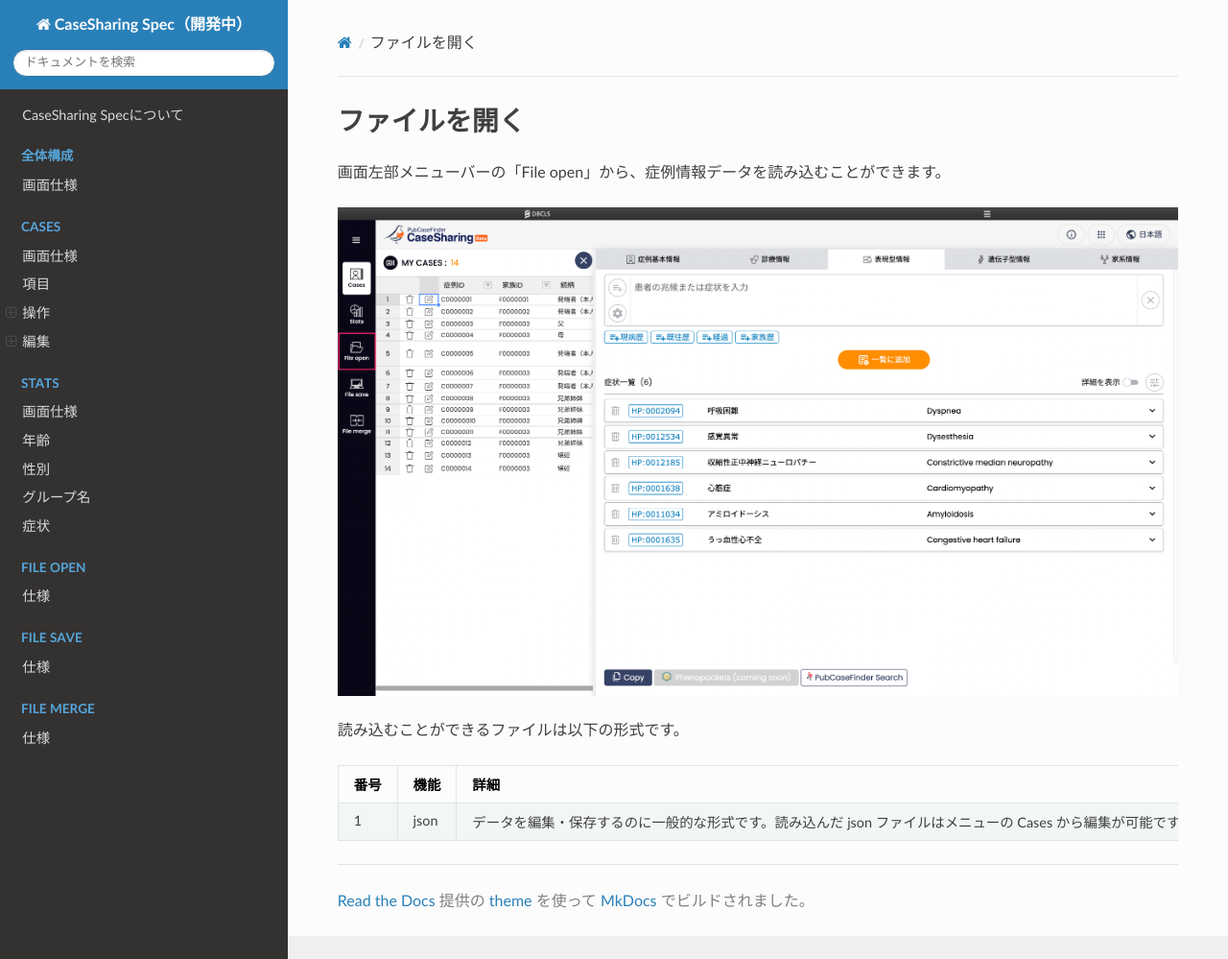
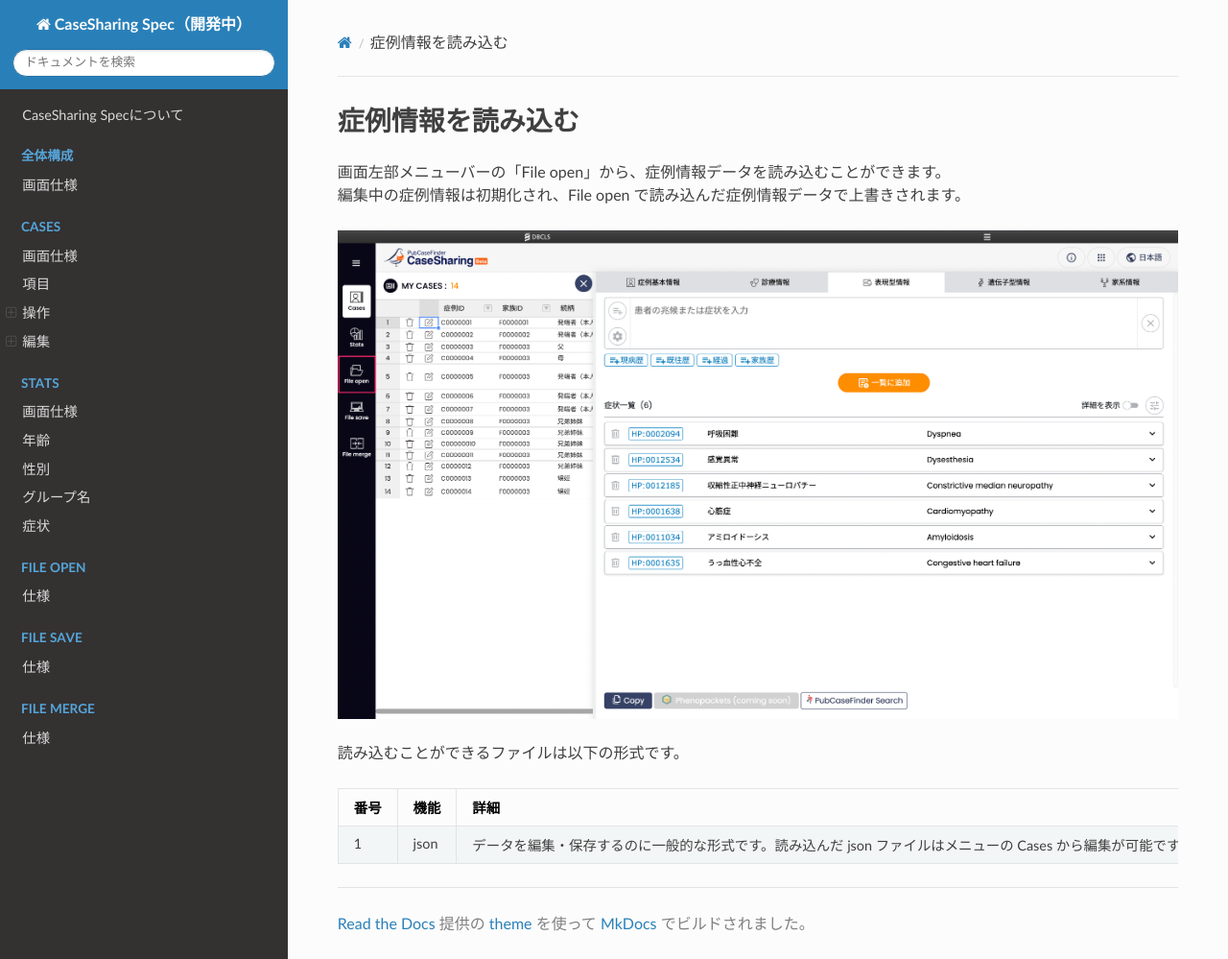
Before and after one commit to PubCaseFinder/pubcasefinder_spec, an MkDocs documentation site: the page built from docs/file-open/specifications.md, in a window 1280 px wide and 999 px high. Shown: the whole window at 96% size. Built offline with MkDocs 1.6.1, drawn with Linux system fonts in a browser that asks for light colours; nearby versions of some CDN libraries.

Commit message:
file mergeを実装

```diff
--- a/docs/file-merge/specifications.md
+++ b/docs/file-merge/specifications.md
@@ -0,0 +1,11 @@
+# 症例情報を結合する
+
+画面左部メニューバーの「File merge」から、症例情報データを読み込むと現在の編集中の Cases のデータに結合さすることができます。<br />
+
+<img style="width: 100%" src="/assets/images/PubCaseFinder_fig-2_20230728_mark_file_merge.png">
+
+読み込むことができるファイルは以下の形式です。
+
+| 番号 | 機能 | 詳細                                                                                                                            |
+| ---- | ---- | ------------------------------------------------------------------------------------------------------------------------------- |
+| 1    | json | データを編集・保存するのに一般的な形式です。読み込んだ json ファイルは現在の編集中の Cases のデータに結合さすることができます。 |
--- a/docs/file-open/specifications.md
+++ b/docs/file-open/specifications.md
@@ -1,6 +1,7 @@
-# ファイルを開く
+# 症例情報を読み込む
 
 画面左部メニューバーの「File open」から、症例情報データを読み込むことができます。<br />
+編集中の症例情報は初期化され、File open で読み込んだ症例情報データで上書きされます。
 
 <img style="width: 100%" src="/assets/images/PubCaseFinder_fig-2_20230728_mark_file_open.png">
 
--- a/docs/file-save/specifications.md
+++ b/docs/file-save/specifications.md
@@ -1,4 +1,4 @@
-# ファイル保存
+# 症例情報を保存する
 
 画面左部メニューバーの「File save」から、Cases の編集内容を保存することができます。<br />
 
```
Also changed, not shown: docs/assets/images/PubCaseFinder_fig-2_20230728_mark_file_merge.png (added).
